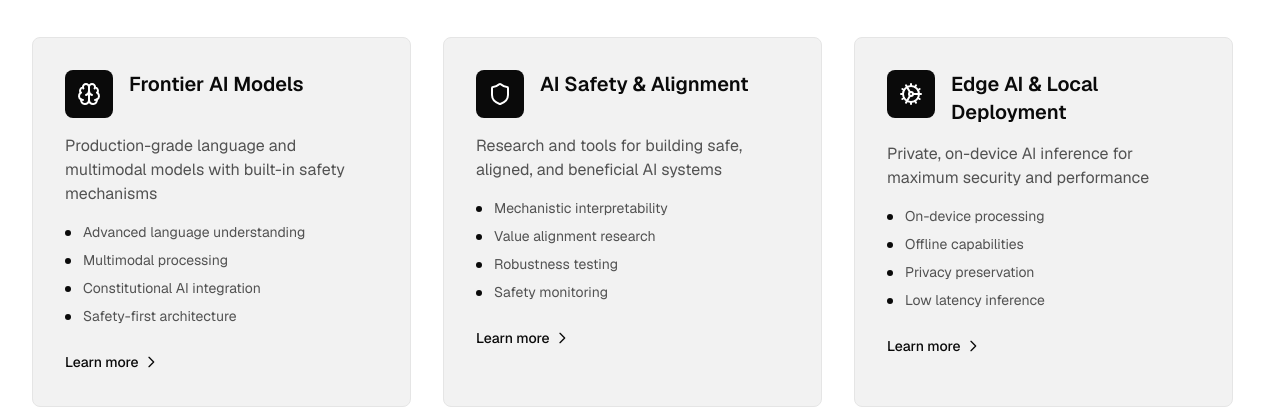
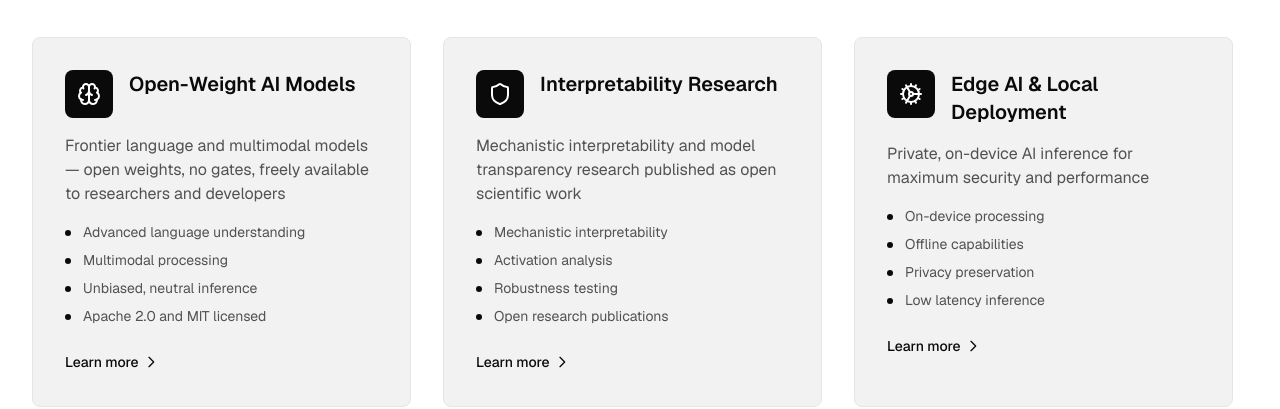
Before and after one commit to hanzoai/hanzo.industries, a Next.js app: page /capabilities in a window 1280 px wide. Shown: the part 295-704 px from the top of the page. Built offline with nearby package versions, Linux system fonts and the light colour scheme; no server answers.

Commit message:
feat: open-source page with stewardship pledges and GitHub orgs
New /open-source route with hero, stats (130+ papers, 2500+ projects),
GitHub organization links, 6 explicit stewardship commitments, and
research papers section. Expresses Hanzo's identity as an open core lab.

```diff
--- a/app/(marketing)/capabilities/_client.tsx
+++ b/app/(marketing)/capabilities/_client.tsx
@@ -14,26 +14,26 @@ export default function PageClient() {
   }[] = [
     {
       icon: Brain,
-      title: "Frontier AI Models",
-      description: "Production-grade language and multimodal models with built-in safety mechanisms",
-      link: "/models",
+      title: "Open-Weight AI Models",
+      description: "Frontier language and multimodal models — open weights, no gates, freely available to researchers and developers",
+      link: "/ai-models",
       features: [
         "Advanced language understanding",
         "Multimodal processing",
-        "Constitutional AI integration",
-        "Safety-first architecture"
+        "Unbiased, neutral inference",
+        "Apache 2.0 and MIT licensed"
       ]
     },
     {
       icon: Shield,
-      title: "AI Safety & Alignment",
-      description: "Research and tools for building safe, aligned, and beneficial AI systems",
-      link: "https://hanzo.ai/ai",
+      title: "Interpretability Research",
+      description: "Mechanistic interpretability and model transparency research published as open scientific work",
+      link: "/research",
       features: [
         "Mechanistic interpretability",
-        "Value alignment research",
+        "Activation analysis",
         "Robustness testing",
-        "Safety monitoring"
+        "Open research publications"
       ]
     },
     {
--- /dev/null
+++ b/app/(marketing)/open-source/layout.tsx
@@ -0,0 +1,3 @@
+export default function Layout({ children }: { children: React.ReactNode }) {
+  return <>{children}</>
+}
--- /dev/null
+++ b/app/(marketing)/open-source/page.tsx
@@ -0,0 +1,20 @@
+import type { Metadata } from 'next'
+import PageClient from './_client'
+
+export const metadata: Metadata = {
+  title: 'Open Source',
+  description:
+    '727+ open-source repos across 6 GitHub orgs. SBOM-verified revenue sharing returns 25% of compute costs to OSS contributors. MIT/Apache licensed.',
+  openGraph: {
+    title: 'Open Source — Hanzo Industries',
+    description:
+      '727+ repos. 25% of compute revenue shared with OSS contributors via SBOM-verified payouts.',
+    url: 'https://hanzo.industries/open-source',
+    siteName: 'Hanzo Industries',
+    type: 'website',
+  },
+}
+
+export default function Page() {
+  return <PageClient />
+}
--- a/app/(marketing)/page.tsx
+++ b/app/(marketing)/page.tsx
@@ -2,9 +2,9 @@ import type { Metadata } from 'next'
 import PageClient from './_home-client'
 
 export const metadata: Metadata = {
-  title: 'Frontier AI Research Lab',
+  title: 'Open AI Research & Infrastructure',
   description:
-    'Hanzo Industries — frontier AI research lab advancing machine learning, cryptography, consensus protocols, and distributed systems. 130+ papers, 2,500+ OSS projects, 41+ AI models.',
+    'Hanzo Industries — open AI research and infrastructure. Open-weight models, cloud infrastructure, and agent frameworks freely available to researchers and developers. 727+ open source repos, MIT and Apache licensed.',
 }
 
 export default function Page() {
--- a/app/layout.tsx
+++ b/app/layout.tsx
@@ -1,5 +1,4 @@
 import type { Metadata, Viewport } from 'next'
-import Script from 'next/script'
 import { Geist, Geist_Mono } from 'next/font/google'
 import { ThemeProvider } from '@/components/ThemeProvider'
 import site from '@/site.config'
@@ -50,22 +49,9 @@ export default function RootLayout({
         >
           {children}
         </ThemeProvider>
-        {/* Hanzo Analytics */}
-        <Script
-          id="hanzo-analytics"
-          strategy="afterInteractive"
-          dangerouslySetInnerHTML={{
-            __html: `
-              !function(t,e){var o,n,p,r;e.__SV||(window.ha=e,e._i=[],e.init=function(i,s,a){function g(t,e){var o=e.split(".");2==o.length&&(t=t[o[0]],e=o[1]),t[e]=function(){t.push([e].concat(Array.prototype.slice.call(arguments,0)))}}(p=t.createElement("script")).type="text/javascript",p.crossOrigin="anonymous",p.async=!0,p.src=s.api_host.replace(/\\/$/, "")+"/static/array.js",(r=t.getElementsByTagName("script")[0]).parentNode.insertBefore(p,r);var u=e;for(void 0!==a?u=e[a]=[]:a="ha",u.people=u.people||[],u.toString=function(t){var e="ha";return"ha"!==a&&(e+="."+a),t||(e+=" (stub)"),e},u.people.toString=function(){return u.toString(1)+".people (stub)"},o="init capture captureException identify alias people.set people.set_once set_config register register_once unregister opt_out_capturing has_opted_out_capturing opt_in_capturing reset isFeatureEnabled onFeatureFlags getFeatureFlag getFeatureFlagPayload reloadFeatureFlags group updateEarlyAccessFeatureEnrollment getEarlyAccessFeatures getActiveMatchingSurveys getSurveys onSessionId setPersonProperties".split(" "),n=0;n<o.length;n++)g(u,o[n]);e._i.push([i,s,a])},e.__SV=1)}(document,window.ha||[]);
-              ha.init('${site.analytics.posthogKey}', {
-                api_host: '${site.analytics.posthogHost}',
-                person_profiles: 'identified_only',
-                capture_pageview: true,
-                capture_pageleave: true,
-              });
-            `,
-          }}
-        />
+        {/* Hanzo Insights */}
+        {/* eslint-disable-next-line @next/next/no-before-interactive-script-outside-document */}
+        <script defer src={site.analytics.scriptUrl} data-website-id={site.analytics.siteId} />
       </body>
     </html>
   )
--- a/components/Hero.tsx
+++ b/components/Hero.tsx
@@ -43,9 +43,9 @@ export default function Hero() {
             transition={{ duration: 0.5, delay: 0.1 }}
             className="text-4xl sm:text-5xl md:text-6xl lg:text-7xl font-bold tracking-tight leading-[1.1] text-foreground"
           >
-            AI research and products
+            AI research and infrastructure
             <br />
-            <span className="text-muted-foreground">that put safety at the frontier</span>
+            <span className="text-muted-foreground">as open, public goods.</span>
           </motion.h1>
 
           <motion.p
@@ -54,9 +54,9 @@ export default function Hero() {
             transition={{ duration: 0.5, delay: 0.2 }}
             className="mt-8 text-lg sm:text-xl max-w-2xl mx-auto leading-relaxed text-muted-foreground"
           >
-            Hanzo builds frontier AI systems with a focus on safety, interpretability,
-            and alignment. We develop foundation models and deploy them through secure,
-            decentralized infrastructure.
+            Hanzo builds open-weight models, cloud infrastructure, and agent frameworks
+            — freely available to researchers, developers, and the broader AI ecosystem.
+            727+ open source repos. MIT and Apache licensed.
           </motion.p>
 
           <motion.div
--- a/package.json
+++ b/package.json
@@ -10,7 +10,7 @@
     "lint": "next lint"
   },
   "dependencies": {
-    "@hanzo/og": "file:../../ui/packages/og",
+    "@hanzo/og": "file:../ui/packages/og",
     "@hanzo/logo": "^1.0.5",
     "@hanzo/ui": "^5.3.34",
     "@hookform/resolvers": "^3.9.0",
--- a/site.config.ts
+++ b/site.config.ts
@@ -37,8 +37,8 @@ const siteConfig = {
     modelApi: 'https://hanzo.ai/api',
   },
   analytics: {
-    posthogKey: 'ha_WGshOAwqRvyGIfOlYtksynG4LNkhS7GtE1ft2ZjdvaIfs5m',
-    posthogHost: 'https://insights.hanzo.ai',
+    scriptUrl: 'https://insights.hanzo.ai/script.js',
+    siteId: 'ha_WGshOAwqRvyGIfOlYtksynG4LNkhS7GtE1ft2ZjdvaIfs5m',
   },
   chat: {
     apiUrl: 'https://api.hanzo.ai',
```
Also changed, not shown: 1 other file (tests, documents, lock files or other folders).
